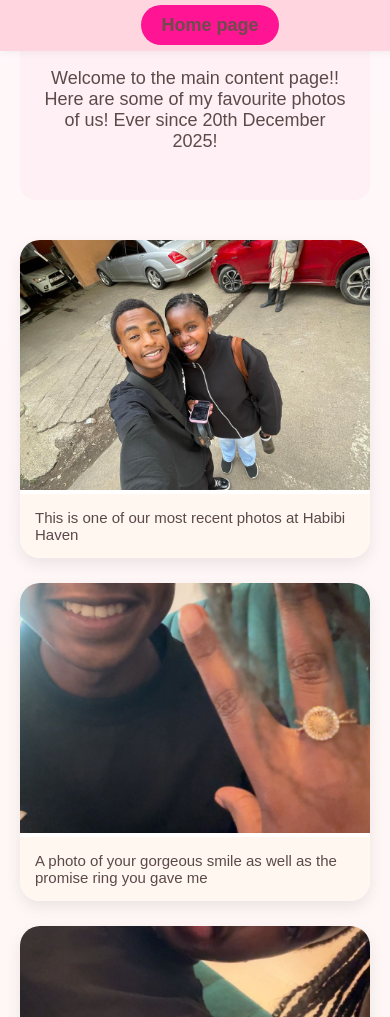
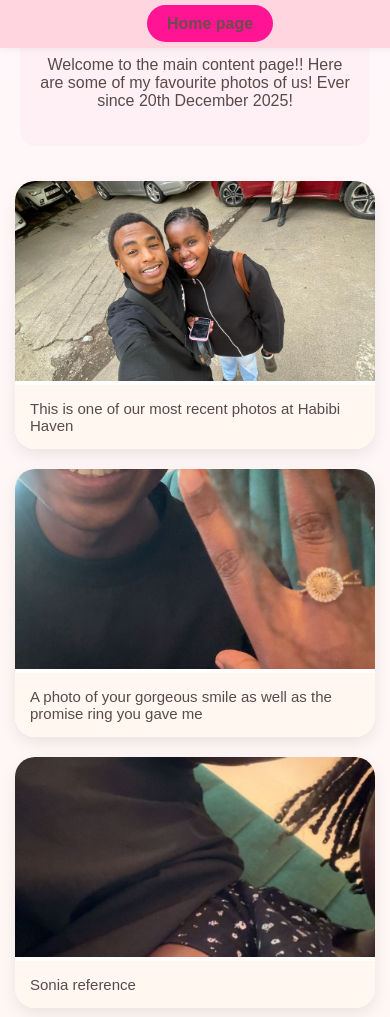
Before and after one commit to Soniathestar/Project101, a plain HTML site: page maincontent.html in a window 390 px wide. Shown: the top 1017 px of the page. Drawn offline with Linux system fonts and the light colour scheme.

Commit message:
Update CSS file

```diff
--- a/style.css
+++ b/style.css
@@ -103,8 +103,8 @@ body {
 .photogallery {
     display: grid;
     grid-template-columns: repeat(auto-fit, minmax(250px, 1fr));
-    gap: 25px;
-    padding: 20px;
+    gap: 20px;
+    padding: 15px;
 }
 
 /* 📸 Card Styling */
@@ -123,7 +123,7 @@ body {
 /* 🖼️ Images */
 .card img {
     width: 100%;
-    height: 250px;
+    height: auto;
     object-fit: cover;
 }
 
@@ -185,3 +185,36 @@ body {
     line-height: 1.8;
     color: #5a4634;
 }
+
+@media (max-width: 600px) {
+
+    /* 📸 Stack photos nicely */
+    .photogallery {
+        grid-template-columns: 1fr;
+    }
+
+    /* 🖼️ Smaller images */
+    .card img {
+        height: 200px;
+    }
+
+    /* 📝 Text adjustments */
+    .introparagraph {
+        font-size: 16px;
+        padding: 20px;
+    }
+
+    .closingstatement {
+        padding: 20px;
+        margin: 30px 10px;
+    }
+
+    .closingstatement p {
+        font-size: 18px;
+    }
+
+    /* 🌸 Navbar spacing */
+    .nav-link {
+        font-size: 16px;
+    }
+}
```
